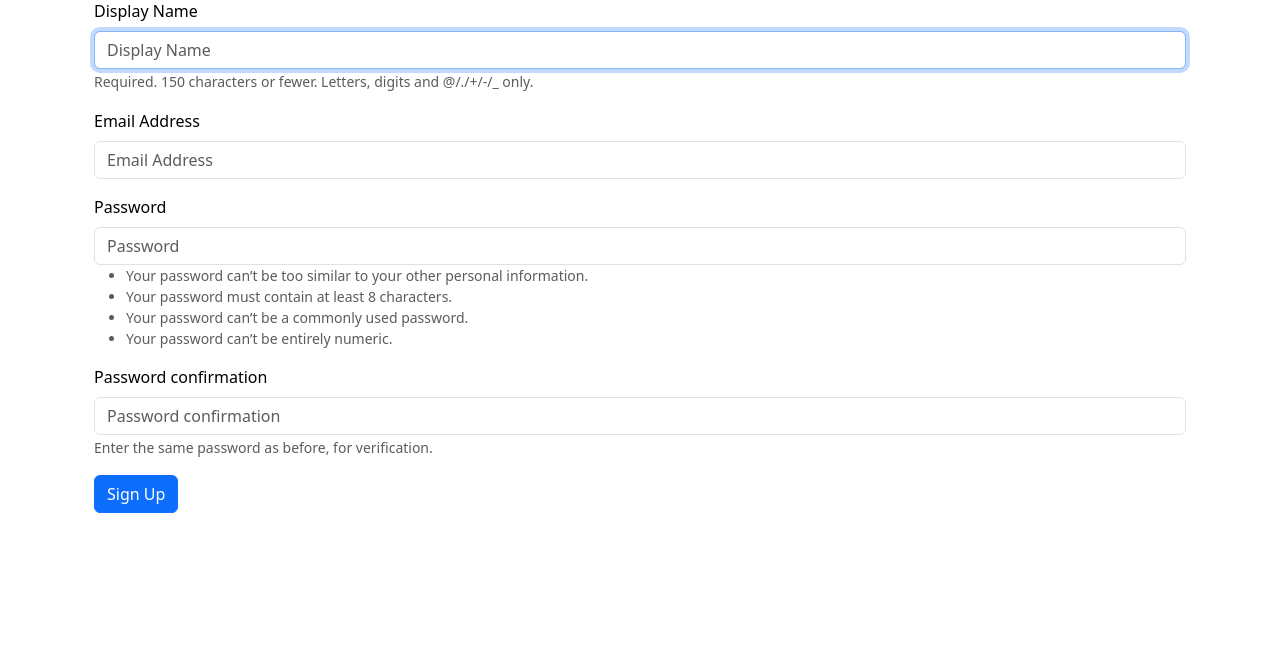
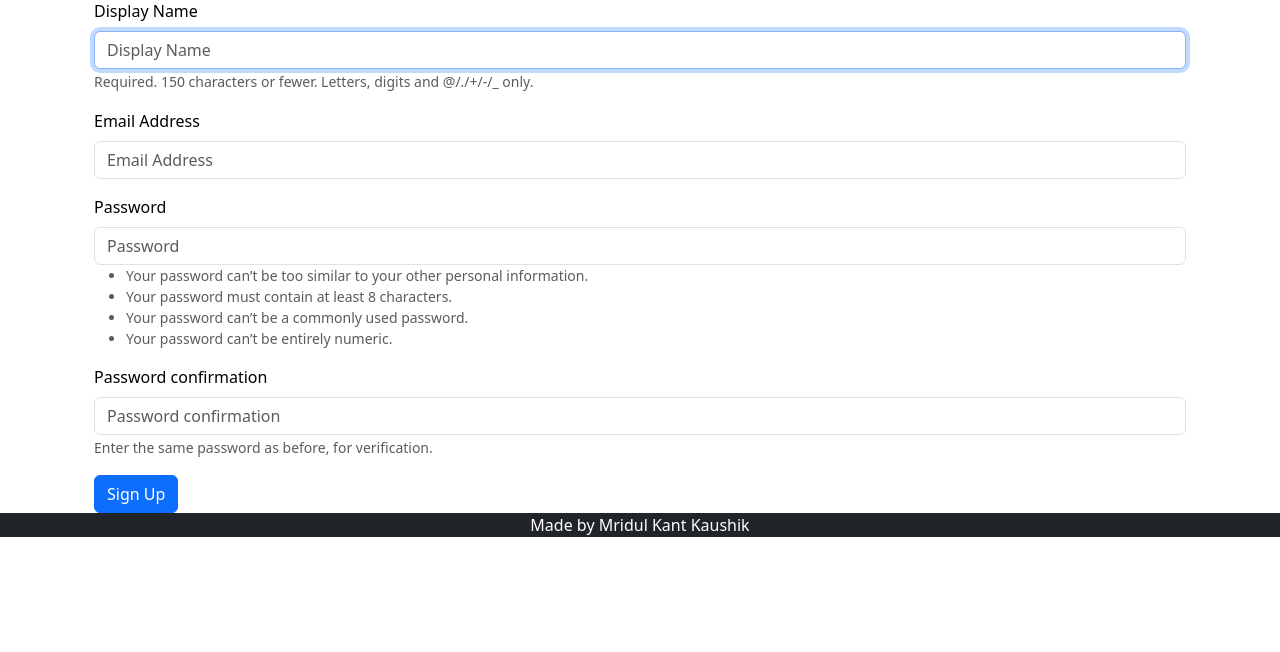
Before and after one commit to MridulKaushik/Social_ME, a Django app: page /accounts/signup/ in a window 1280 px wide. Shown: the part 113-765 px from the top of the page. Run offline with Django 3.2, Linux system fonts and the light colour scheme; some libraries are stand-ins or nearby versions.

Commit message:
Update base.html
adding a basic footer

```diff
--- a/Social_Me/templates/base.html
+++ b/Social_Me/templates/base.html
@@ -37,6 +37,9 @@
 
       {% endblock %}
     </div>
+    <footer class="bg-dark text-center text-white">
+        <div> Made by Mridul Kant Kaushik</div>
+    </footer>
     <script src="https://code.jquery.com/jquery-3.5.1.slim.min.js" integrity="sha384-DfXdz2htPH0lsSSs5nCTpuj/zy4C+OGpamoFVy38MVBnE+IbbVYUew+OrCXaRkfj" crossorigin="anonymous"></script>
     <script src="https://cdn.jsdelivr.net/npm/bootstrap@5.3.1/dist/js/bootstrap.bundle.min.js" integrity="sha384-HwwvtgBNo3bZJJLYd8oVXjrBZt8cqVSpeBNS5n7C8IVInixGAoxmnlMuBnhbgrkm" crossorigin="anonymous"></script>
 
```
